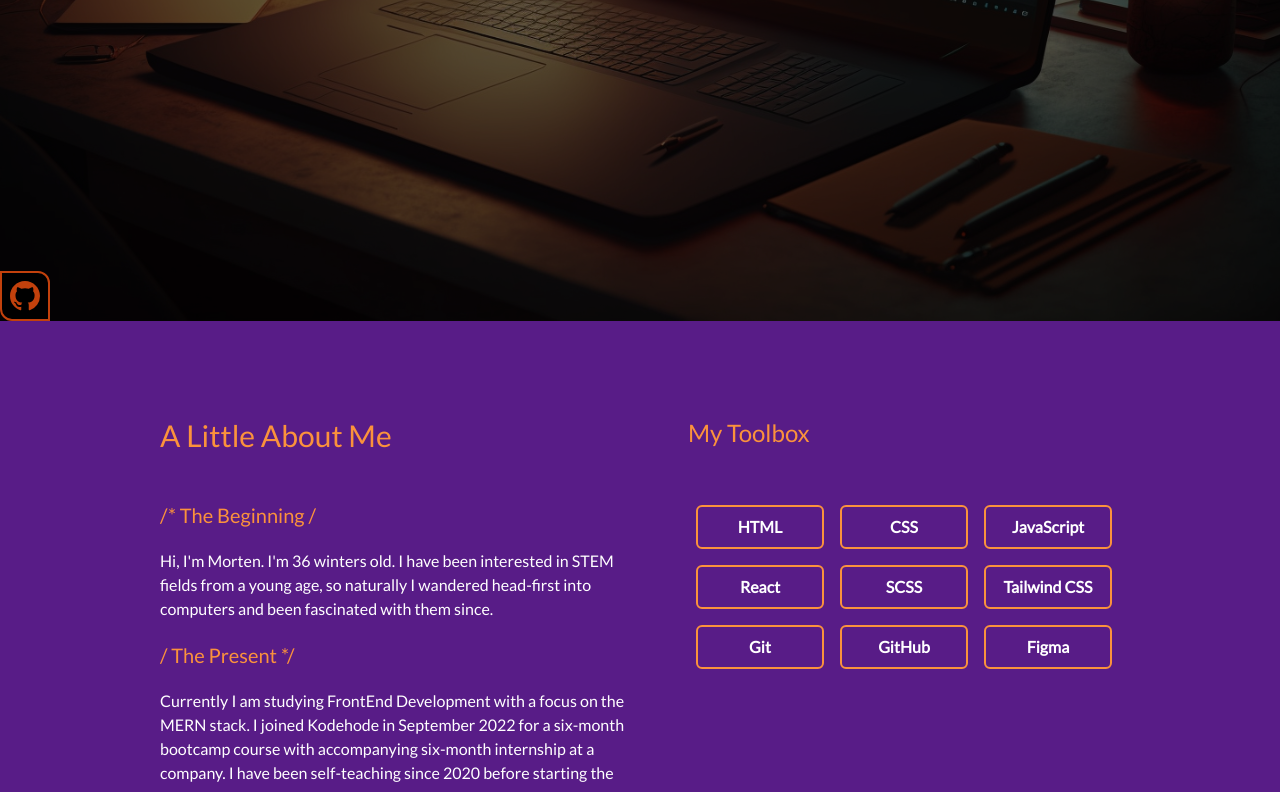
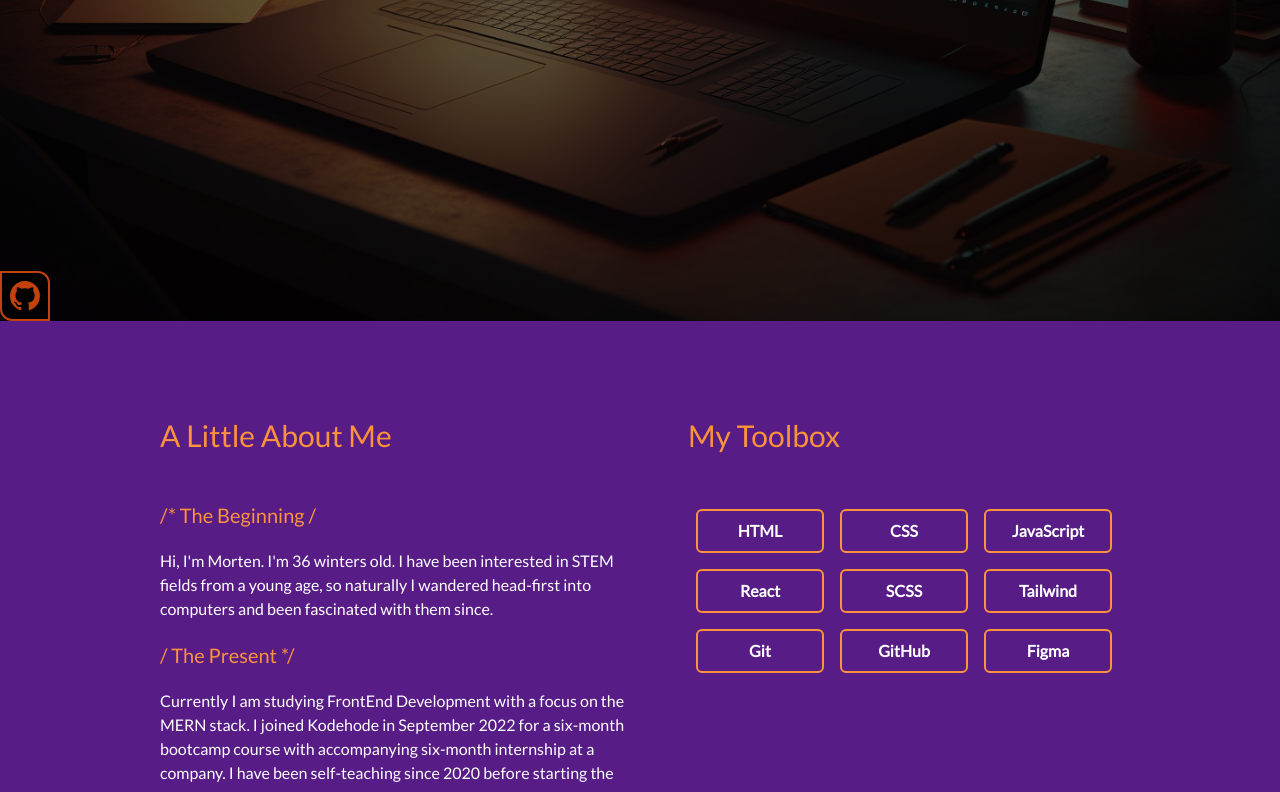
Before and after one commit to Morten-Kodehode/portfolio, a React (Vite) app: page / in a window 1280 px wide. Shown: the part 479-1271 px from the top of the page. Built offline with nearby package versions, Linux system fonts and the light colour scheme.

Commit message:
minor update

```diff
--- a/src/components/About.jsx
+++ b/src/components/About.jsx
@@ -7,7 +7,7 @@ function About() {
     { name: "JavaScript" },
     { name: "React" },
     { name: "SCSS" },
-    { name: "Tailwind CSS" },
+    { name: "Tailwind" },
     { name: "Git" },
     { name: "GitHub" },
     { name: "Figma" },
@@ -41,7 +41,7 @@ function About() {
         </p>
       </div>
       <div className="flex flex-col max-w-3xl lg:ml-12">
-        <h2 className="text-2xl py-12 text-orange-400">My Toolbox</h2>
+        <h2 className="text-3xl py-12 text-orange-400">My Toolbox</h2>
         <aside className="text-white grid-cols-2 lg:grid-cols-3 grid">
           {skills.map((skill, index) => (
             <div
```
